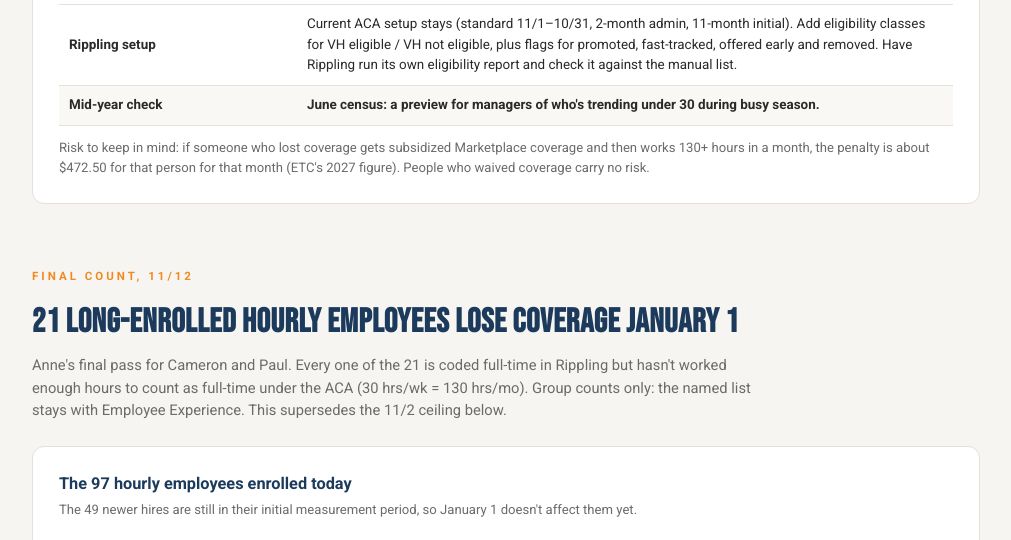
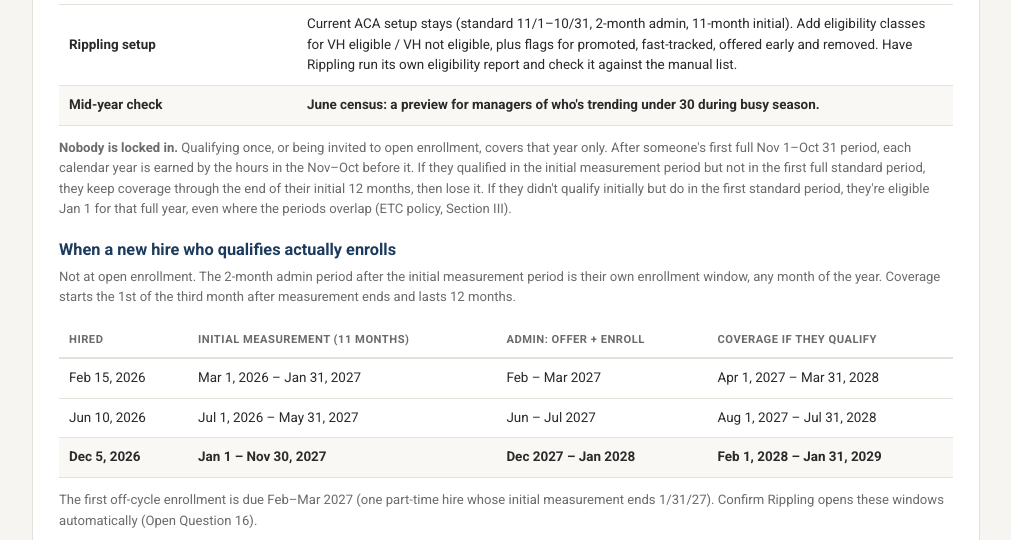
Before and after one commit to annebosse-hr/einstein-benefits-eligibility-hq-6f79d90d6327, a plain HTML site: page index.html in a window 1280 px wide. Shown: the part 2160-2700 px from the top of the page, without its empty margins (134-1145 px from the left). Drawn offline with Linux system fonts and the light colour scheme.

Commit message:
11/12: new-hire enrollment timing, not-locked-in rule, Q16 Rippling

```diff
--- a/index.html
+++ b/index.html
@@ -247,6 +247,25 @@
       <tr><td><strong>Rippling setup</strong></td><td>Current ACA setup stays (standard 11/1–10/31, 2-month admin, 11-month initial). Add eligibility classes for VH eligible / VH not eligible, plus flags for promoted, fast-tracked, offered early and removed. Have Rippling run its own eligibility report and check it against the manual list.</td></tr>
       <tr><td><strong>Mid-year check</strong></td><td>June census: a preview for managers of who's trending under 30 during busy season.</td></tr>
     </table>
+    <p style="font-size:.82rem; color:var(--gray); margin-top:12px;">
+      <strong>Nobody is locked in.</strong> Qualifying once, or being invited to open enrollment, covers that year only. After someone's first
+      full Nov 1–Oct 31 period, each calendar year is earned by the hours in the Nov–Oct before it. If they qualified in the initial
+      measurement period but not in the first full standard period, they keep coverage through the end of their initial 12 months, then
+      lose it. If they didn't qualify initially but do in the first standard period, they're eligible Jan 1 for that full year, even where
+      the periods overlap (ETC policy, Section III).
+    </p>
+    <h3 style="margin-top:18px;">When a new hire who qualifies actually enrolls</h3>
+    <div class="sub">Not at open enrollment. The 2-month admin period after the initial measurement period is their own enrollment window, any month of the year. Coverage starts the 1st of the third month after measurement ends and lasts 12 months.</div>
+    <table class="datatable">
+      <tr><th>Hired</th><th>Initial measurement (11 months)</th><th>Admin: offer + enroll</th><th>Coverage if they qualify</th></tr>
+      <tr><td>Feb 15, 2026</td><td>Mar 1, 2026 – Jan 31, 2027</td><td>Feb – Mar 2027</td><td>Apr 1, 2027 – Mar 31, 2028</td></tr>
+      <tr><td>Jun 10, 2026</td><td>Jul 1, 2026 – May 31, 2027</td><td>Jun – Jul 2027</td><td>Aug 1, 2027 – Jul 31, 2028</td></tr>
+      <tr><td>Dec 5, 2026</td><td>Jan 1 – Nov 30, 2027</td><td>Dec 2027 – Jan 2028</td><td>Feb 1, 2028 – Jan 31, 2029</td></tr>
+    </table>
+    <p style="font-size:.82rem; color:var(--gray); margin-top:12px;">
+      The first off-cycle enrollment is due Feb–Mar 2027 (one part-time hire whose initial measurement ends 1/31/27). Confirm Rippling opens
+      these windows automatically (Open Question 16).
+    </p>
     <p style="font-size:.82rem; color:var(--gray); margin-top:12px;">
       Risk to keep in mind: if someone who lost coverage gets subsidized Marketplace coverage and then works 130+ hours in a month, the
       penalty is about $472.50 for that person for that month (ETC's 2027 figure). People who waived coverage carry no risk.
@@ -1002,6 +1021,14 @@
     <div class="log-entry">
       <div class="log-date">11/12/2026</div>
       <div class="log-body">
+        Added the new-hire enrollment timing (off-cycle enrollment during each person's 2-month admin period, three worked examples) and the
+        "nobody is locked in" rule to the Decisions section. Open Question 16 for Rippling: off-cycle enrollment windows. Mover-team message drafted.
+        <span class="next">Next: Anne finalizes the mover message; BMs see it first; personal calls to the 21 before it goes out.</span>
+      </div>
+    </div>
+    <div class="log-entry">
+      <div class="log-date">11/12/2026</div>
+      <div class="log-body">
         <strong>Decisions from the 11/6 ETC call.</strong> New "Decisions" table: new field hires Variable-Hour; ongoing employees stay ongoing and
         are coded VH eligible / VH not eligible each year; 2026 hires ride out their first period; promotions/fast track get an offer the 1st
         of the month after 60 days; only FMLA-protected leave is excluded; current Rippling setup stays; June mid-year census. Open Question 15 resolved.
@@ -1273,6 +1300,10 @@
       <div class="q-text"><strong>✅ Resolved (ETC 11/6): yes.</strong> Alicia: "variable hour eligible, variable hour not eligible is fine"; labels are internal, and the people stay ongoing employees. Recap to Alicia for the written record. <em>Original question:</em> <strong>Confirm in writing: recategorizing people who come off the plan as Variable-Hour.</strong> Gallagher's 11/3 answer said current employees can't be recoded as Variable-Hour, and the 10/22 guidance warned that switching an enrolled person's class mid-year is an IRS red flag. The 11/12 plan only recodes people <em>after</em> they lose eligibility at the end of a stability period, which may be fine. Get ETC or Cali to confirm that in writing before Rippling is changed, and before any notice uses the words "Variable-Hour."</div>
     </div>
     <div class="q-item">
+      <div class="q-num">16</div>
+      <div class="q-text"><strong>Rippling: do off-cycle enrollment windows open automatically?</strong> When a Variable-Hour hire's 11-month initial measurement ends and they averaged 30+, Rippling needs to open an individual enrollment during the 2-month admin period, with coverage starting the 1st of the following month. First one due Feb–Mar 2027. Ask the Rippling benefits specialist, and also confirm the VH eligible / VH not eligible classes and the promoted / fast-tracked / removed flags.</div>
+    </div>
+    <div class="q-item">
       <div class="q-num">13</div>
       <div class="q-text"><strong>STD elimination period: 7 days or 14?</strong> Anne recommends 7 days (about $7,800–$8,000 more a year with Mutual of Omaha, less once fewer people are covered). Paul leans 14 days and is open to an employee-paid buy-up. Ask Cali whether Mutual of Omaha offers a voluntary buy-up and what it costs; check the ACA hours-of-service treatment with ETC. Decide with contributions Friday 11/13.</div>
     </div>
```
